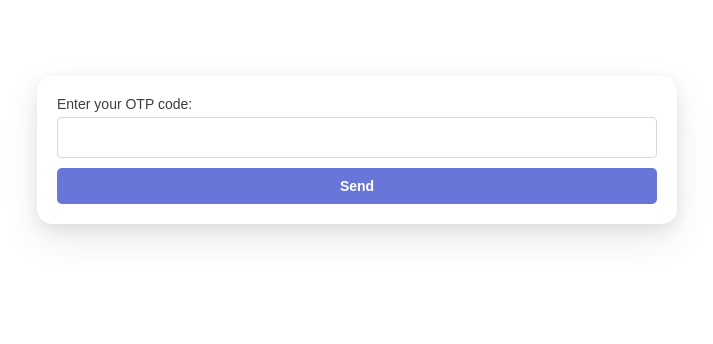
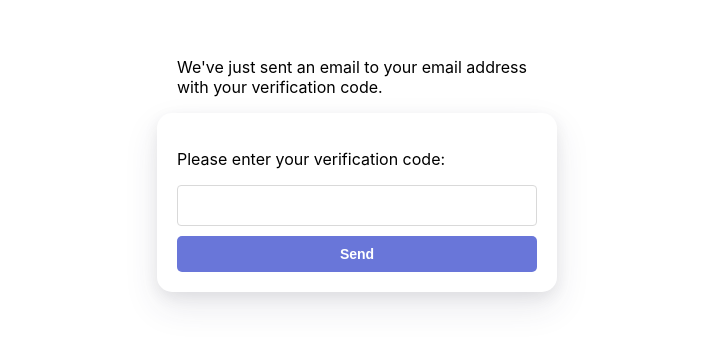
Before and after one commit to 0100-0100/NexosSoftware, a React (Create React App) app in the folder frontend/: page /verify in a window 1280 px wide. Shown: the part 250-594 px from the top of the page, without its empty margins (283-996 px from the left). Built offline with nearby package versions, Linux system fonts and the light colour scheme.

Commit message:
[src.components.VerifyEmail] ADDED | Feedback message for the user

```diff
--- a/frontend/src/components/VerifyEmail.tsx
+++ b/frontend/src/components/VerifyEmail.tsx
@@ -12,7 +12,7 @@ const VerifyEmail = () => {
     if (otp) {
       const response = await axios.post("http://localhost:8000/api/v1/auth/verify", {'otp': otp})
       if (response.status === 200) {
-        navigate('/login')
+        navigate('/')
         toast.success(response.data.message)
       }
     }
@@ -21,15 +21,18 @@ const VerifyEmail = () => {
   return (
     <div>
       <div className='form-container' >
+        <div style={{width: "100%"}} className='wrapper' >
+          <p style={{width: "60%"}}>We've just sent an email to your email address with your verification code. </p>
           <form onSubmit={handleSubmit}>
             <div className='form-group'>
-            <label htmlFor="">Enter your OTP code:</label>
+              <p>Please enter your verification code:</p>
               <input className='email-form' value={otp} onChange={(e)=>setOtp(e.target.value)} type="text" name="otp"/>
             </div>
             <input className='vbtn' type="submit" value="Send" />
           </form>
         </div>
       </div>
+    </div>
   )
 }
 export default VerifyEmail
```
Lines whose indentation alone changed are shown as unchanged.
